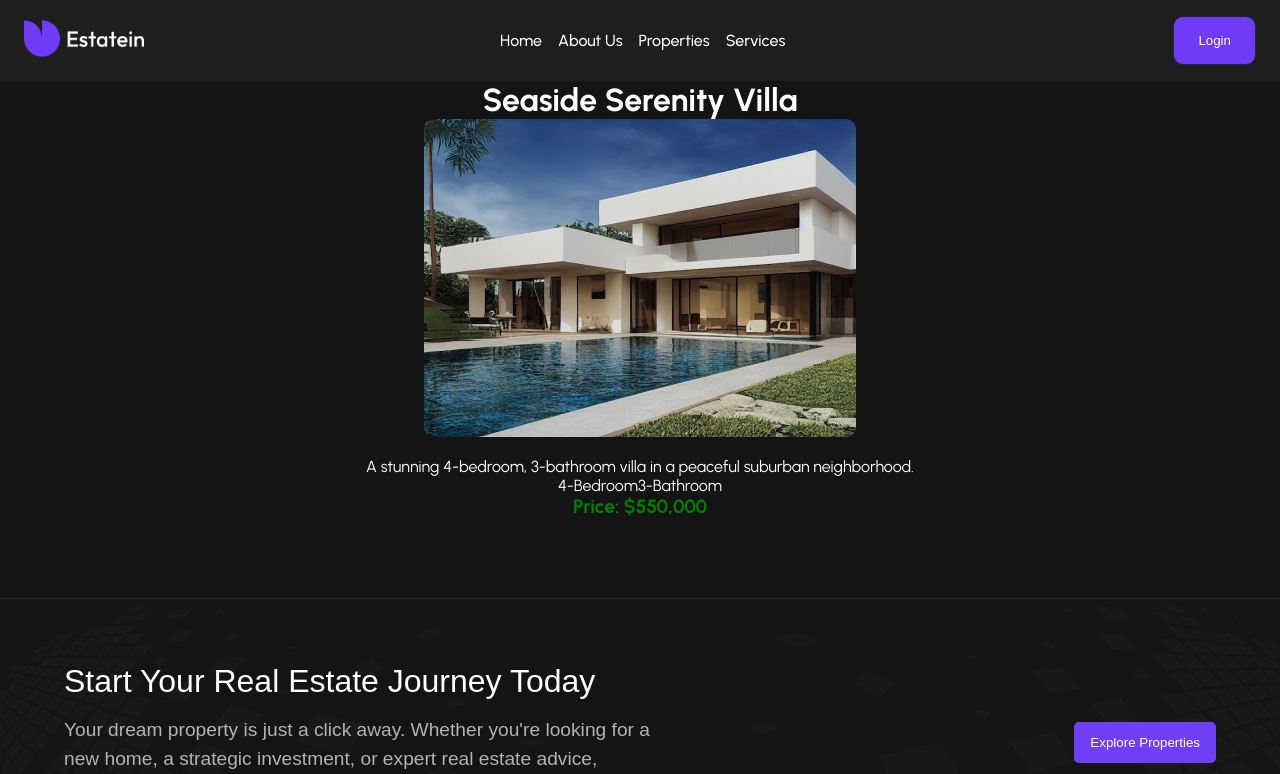
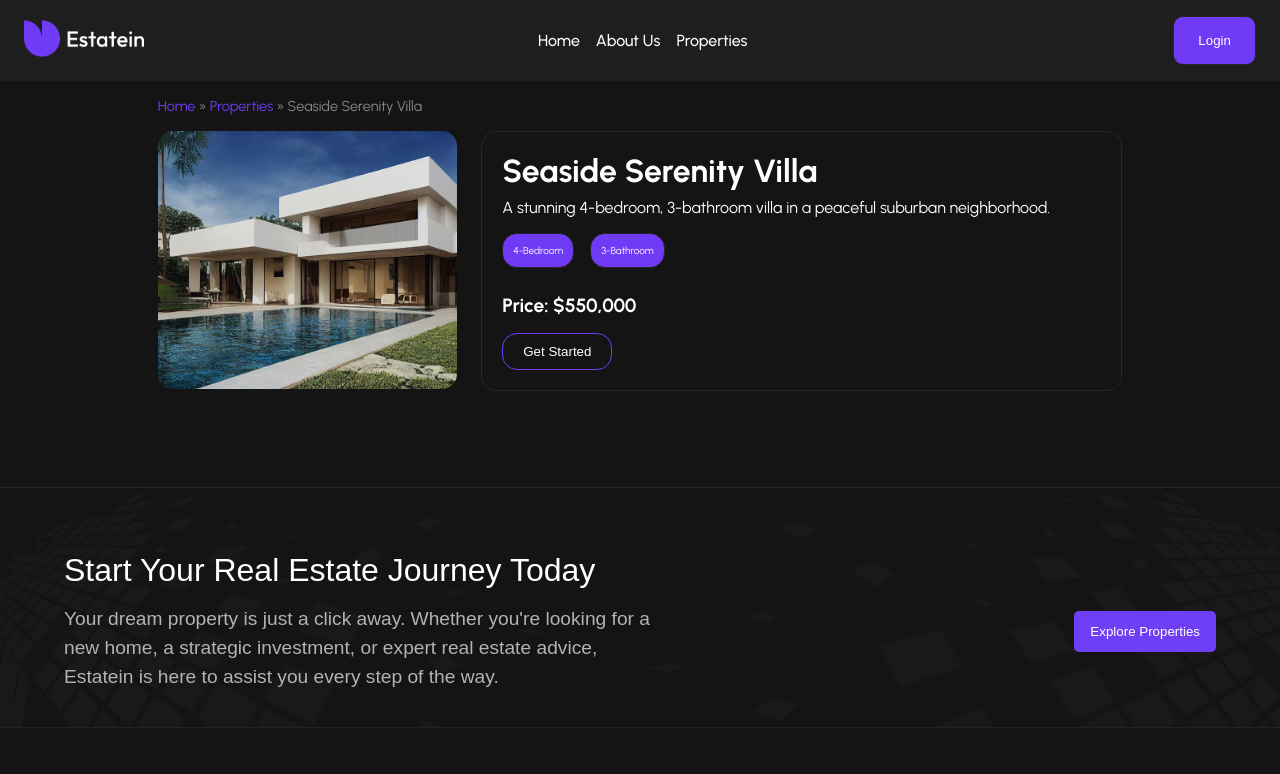
Before and after one commit to Gulverda/Estatein-Angular, an Angular app: page /property/1 in a window 1280 px wide. Shown: the top 774 px of the page. Built offline with nearby package versions, Linux system fonts and the light colour scheme.

Commit message:
Fixed All Bugs

```diff
--- a/src/app/components/featured-properties/featured-properties.component.css
+++ b/src/app/components/featured-properties/featured-properties.component.css
@@ -18,6 +18,7 @@
 }
 
 .view_all{
+  cursor: pointer;
   color: #ffffff;
   background: none;
   width: 120px;
@@ -130,12 +131,19 @@
   color: #ddd;
 }
 
+.pagination-controls {
+  display: flex;
+  gap: 10px;
+}
+
 .pagination-controls .nav-btn {
   background: transparent;
   border: 1px solid #7b61ff;
   color: #7b61ff;
   padding: clamp(0.3rem, 1vw, 0.5rem) clamp(0.5rem, 1.5vw, 0.8rem);
   border-radius: 50%;
+  width: 40px;
+  height: 40px;
   cursor: pointer;
   font-size: clamp(0.8rem, 2vw, 1rem);
   transition: background 0.3s ease, color 0.3s ease;
--- a/src/app/components/navbar/navbar.component.css
+++ b/src/app/components/navbar/navbar.component.css
@@ -64,8 +64,23 @@
     text-decoration: none;
   }
 
+  .logout_info{
+    display: flex;
+    gap: 16px;
+    align-items: center;
+  }
+
+  .sign_out_button{
+    background: none;
+    border: none;
+    cursor: pointer;
+  }
+
   /* Responsive Navbar */
   @media (max-width: 768px) {
+    .logout_info{
+      flex-direction: column;
+    }
 
     .burger {
       display: flex;
--- a/src/app/components/navbar/navbar.component.html
+++ b/src/app/components/navbar/navbar.component.html
@@ -1,6 +1,8 @@
 <nav class="navbar">
   <div class="logo">
-    <img src="assets/Logo.png" alt="Skyscraper">
+    <a routerLink="/" (click)="toggleMenu()">
+      <img src="assets/Logo.png" alt="Skyscraper" />
+    </a>
   </div>
 
   <!-- Menu items -->
@@ -8,7 +10,6 @@
     <li><a routerLink="/" (click)="toggleMenu()">Home</a></li>
     <li><a routerLink="/about-us" (click)="toggleMenu()">About Us</a></li>
     <li><a routerLink="/all-properties" (click)="toggleMenu()">Properties</a></li>
-    <li><a routerLink="/services" (click)="toggleMenu()">Services</a></li>
 
     <li>
       <div *ngIf="!isLoggedIn">
@@ -19,9 +20,11 @@
     </li>
 
     <li>
-      <div *ngIf="isLoggedIn">
+      <div class="logout_info" *ngIf="isLoggedIn">
         <span class="user-name">{{ user.username }}</span>
-        <button class="sign-out_button" (click)="signOut()">Sign Out</button>
+        <button class="sign_out_button" (click)="signOut()">
+          <img src="/assets/sign_out.png" alt="">
+        </button>
       </div>
     </li>
   </ul>
--- a/src/app/components/property-detail/property-detail.component.css
+++ b/src/app/components/property-detail/property-detail.component.css
@@ -1,19 +1,137 @@
 .property-detail {
-    text-align: center;
-  }
+  color: #fff;
+  max-width: 1200px;
+  margin: auto;
+  padding: 16px;
+}
 
-  .property-image img {
-    max-width: 100%;
-    height: auto;
-    border-radius: 8px;
+.breadcrumb {
+  font-size: 0.9rem;
+  color: #888;
+  margin-bottom: 16px;
+}
+
+.breadcrumb a {
+  text-decoration: none;
+  color: #703bf7;
+}
+
+.property-content {
+  display: flex;
+  gap: 24px;
+  align-items: flex-start;
+}
+
+.property-image {
+  flex: 1;
+  text-align: center;
+  width: 100%;
+  height: 258px;
+}
+
+.property-image img {
+  max-width: 100%;
+  border-radius: 15px;
+  height: 100%;
+}
+
+.property-info {
+  border: 1px solid #262626;
+  border-radius: 15px;
+  padding: 20px;
+  flex: 2;
+}
+
+.property-info h1 {
+  font-size: 2rem;
+  margin-bottom: 8px;
+}
+
+.rating {
+  font-size: 1rem;
+  color: #ffcc00;
+  margin-bottom: 16px;
+}
+
+.property-details {
+  display: flex;
+  gap: 16px;
+  margin: 16px 0;
+}
+
+.property-details span{
+  display: block;
+    padding: 10px;
+    border-radius: 15px;
+    border: 1px solid #262626;
+    font-size: 10px;
+    margin-bottom: 10px;
+    cursor: pointer;
+    background-color: #703bf7;
+}
+
+.price {
+  font-size: 1.2rem;
+  color: #ffffff;
+  font-weight: bold;
+}
+
+.cta-button {
+  margin-top: 16px;
+  background-color: transparent;
+  color: #ffffff;
+  border: 1px solid #703bf7;
+  padding: 10px 20px;
+  border-radius: 15px;
+  cursor: pointer;
+  transition: background-color 0.3s;
+}
+
+.cta-button:hover {
+  background-color: #262626;
+}
+
+/* Responsive Styles */
+@media (max-width: 768px) {
+  .property-content {
+    flex-direction: column;
+    align-items: center;
   }
 
   .property-info {
+    text-align: center;
     margin-top: 16px;
   }
 
+  .property-info h1 {
+    font-size: 1.5rem;
+  }
+
+  .property-details {
+    justify-content: center;
+  }
+
   .price {
+    font-size: 1rem;
+  }
+
+  .cta-button {
+    width: 100%;
+    padding: 12px 0;
+  }
+}
+
+@media (max-width: 480px) {
+  .thumbnails img {
+    width: 40px;
+    height: 40px;
+  }
+
+  .property-info h1 {
     font-size: 1.2rem;
-    color: green;
-    font-weight: bold;
   }
+
+  .price {
+    font-size: 0.9rem;
+  }
+}
--- a/src/app/components/property-detail/property-detail.component.html
+++ b/src/app/components/property-detail/property-detail.component.html
@@ -1,9 +1,13 @@
 <div class="property-detail" *ngIf="property; else notFound">
-    <h1>{{ property.title }}</h1>
+  <nav class="breadcrumb">
+    <a href="#">Home</a> » <a href="/all-properties">Properties</a> » {{ property.title }}
+  </nav>
+  <div class="property-content">
     <div class="property-image">
       <img [src]="property.imgUrl" [alt]="property.title" />
     </div>
     <div class="property-info">
+      <h1>{{ property.title }}</h1>
       <p>{{ property.description }}</p>
       <div class="property-details">
         <span>{{ property.bedroom }}-Bedroom</span>
@@ -12,9 +16,11 @@
       <p class="price">
         Price: <strong>{{ property.price }}</strong>
       </p>
+      <button class="cta-button">Get Started</button>
     </div>
   </div>
+</div>
 
-  <ng-template #notFound>
-    <h2>Property not found</h2>
-  </ng-template>
+<ng-template #notFound>
+  <h2>Property not found</h2>
+</ng-template>
--- a/src/app/pages/about-us/about-us.component.css
+++ b/src/app/pages/about-us/about-us.component.css
@@ -144,8 +144,8 @@
   }
 
   .stat:nth-child(3) {
-      grid-column: 1 / 3; /* Makes the third stat span both columns */
-      text-align: center; /* Centers the text */
+      grid-column: 1 / 3;
+      text-align: center;
     }
 
   .section.journey .stats .stat {
@@ -219,19 +219,13 @@
   left: 0;
   width: 100%;
   height: 100%;
-  background: rgba(0, 0, 0, 0.4); /* Dark overlay for subtle effect */
+  background: rgba(0, 0, 0, 0.4);
   filter: blur(3px);
-  z-index: -1; /* Ensures it stays behind the content */
+  z-index: -1;
   border-radius: inherit;
-  pointer-events: none; /* Prevents interference with user interaction */
+  pointer-events: none;
 }
 
-
-
-/* .step:hover {
-  transform: translateY(-10px);
-  box-shadow: 0 8px 16px rgba(0, 0, 0, 0.5);
-} */
 
 .step h3 {
   font-size: 1rem;
@@ -250,10 +244,6 @@
   color: #ccc;
   line-height: 1.6;
 }
-
-
-
-
 
 .team {
   color: #fff;
--- a/src/app/pages/hero-section/hero-section.component.css
+++ b/src/app/pages/hero-section/hero-section.component.css
@@ -1,4 +1,3 @@
-/* General reset */
 * {
     margin: 0;
     padding: 0;
@@ -6,9 +5,8 @@
   }
 
   body {
-    font-family: Arial, sans-serif;
-    background-color: #000; /* Dark background */
-    color: #fff; /* White text */
+    background-color: #000;
+    color: #fff;
     line-height: 1.6;
   }
 
@@ -33,7 +31,7 @@
   .hero-content p {
     font-size: 1rem;
     margin-bottom: 2rem;
-    color: #aaa; /* Light gray for description */
+    color: #aaa;
   }
 
   .hero-content h1 {
@@ -156,8 +154,8 @@
     }
 
     .stat:nth-child(3) {
-        grid-column: 1 / 3; /* Makes the third stat span both columns */
-        text-align: center; /* Centers the text */
+        grid-column: 1 / 3;
+        text-align: center;
       }
 
     .hero-image img{
--- a/src/app/pages/login/login.component.css
+++ b/src/app/pages/login/login.component.css
@@ -1,29 +1,27 @@
-/* Main container to center everything vertically and horizontally */
 .main {
   display: flex;
   justify-content: center;
   align-items: center;
-  height: 100vh; /* Ensure it takes full viewport height */
+  height: 100vh;
 }
 
-/* Login container styling */
 .login-container {
   max-width: 400px;
   width: 100%;
   margin: 0 auto;
-  padding: 30px; /* Add padding for a more spacious feel */
+  padding: 30px;
   background: none;
   border: 1px solid #262626;
   border-radius: 8px;
-  box-shadow: 0 6px 10px rgba(0, 0, 0, 0.1); /* Slightly bigger shadow */
+  box-shadow: 0 6px 10px rgba(0, 0, 0, 0.1);
 }
 
 /* Heading */
 h2 {
   text-align: center;
-  color: #FFFFFF; /* Darker text for better readability */
+  color: #FFFFFF;
   font-size: 24px;
-  margin-bottom: 20px; /* Space between the title and the form */
+  margin-bottom: 20px;
 }
 
 p{
@@ -34,26 +32,27 @@ p{
 
 /* Form fields */
 .form-group {
-  margin-bottom: 20px; /* More space between fields */
+  margin-bottom: 20px;
 }
 
 label {
   display: block;
   margin-bottom: 8px;
-  color: #FFFFFF; /* Slightly darker gray for text */
+  color: #FFFFFF;
   font-weight: 600;
   margin-top: 20px;
 }
 
 input {
-  width: 100%; /* Ensure input takes full width */
-  padding: 12px; /* Add more padding for comfort */
-  font-size: 16px; /* Larger text for better readability */
+  width: 100%;
+  padding: 12px;
+  font-size: 16px;
   border: 1px solid #262626;
   border-radius: 4px;
-  box-sizing: border-box; /* Ensures padding is inside the element */
-  transition: border-color 0.3s ease; /* Smooth transition for focus effect */
+  box-sizing: border-box;
+  transition: border-color 0.3s ease;
   background: none;
+  color: #FFFFFF;
 }
 
 input:focus {
@@ -66,10 +65,10 @@ input:focus {
 button {
   margin-top: 20px;
   width: 100%;
-  padding: 12px; /* Increased padding for better button size */
+  padding: 12px;
   font-size: 16px;
   background-color: #703bf7;
-  color: white;
+  color: #FFFFFF;
   border: none;
   border-radius: 4px;
   cursor: pointer;
@@ -78,18 +77,17 @@ button {
 
 button:hover {
   background-color: #5631c9;
-  transform: scale(1.05); /* Slight grow effect for hover */
+  transform: scale(1.05);
 }
 
 /* Error message styling */
 .message {
   margin-top: 20px;
   text-align: center;
-  color: #dc3545; /* Red for error messages */
+  color: #dc3545;
   font-size: 14px;
 }
 
-/* Toggle button to switch between login and registration */
 .toggle-button {
   top: 10px;
   position: relative;
@@ -102,5 +100,5 @@ button:hover {
 }
 
 .toggle-button:hover {
-  color: #0056b3; /* Darker blue for hover effect */
+  color: #0056b3;
 }
```
Also changed, not shown: public/assets/sign_out.png (added), public/assets/sign_out.svg (added), src/app/pages/all-properties/all-properties.component.css.
